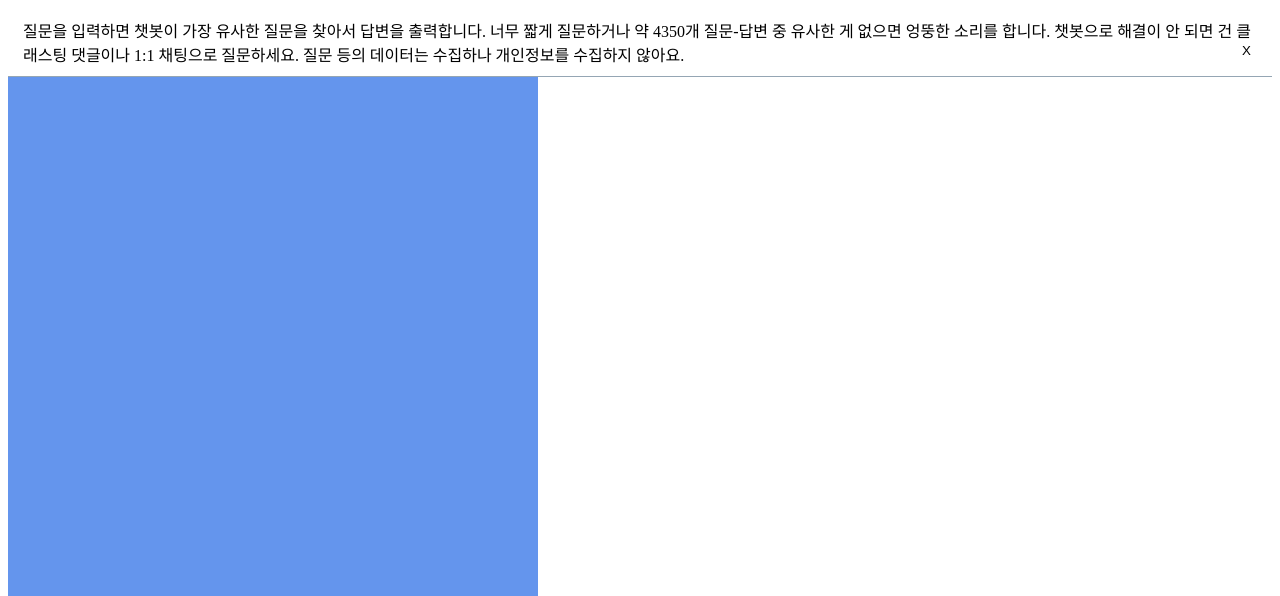
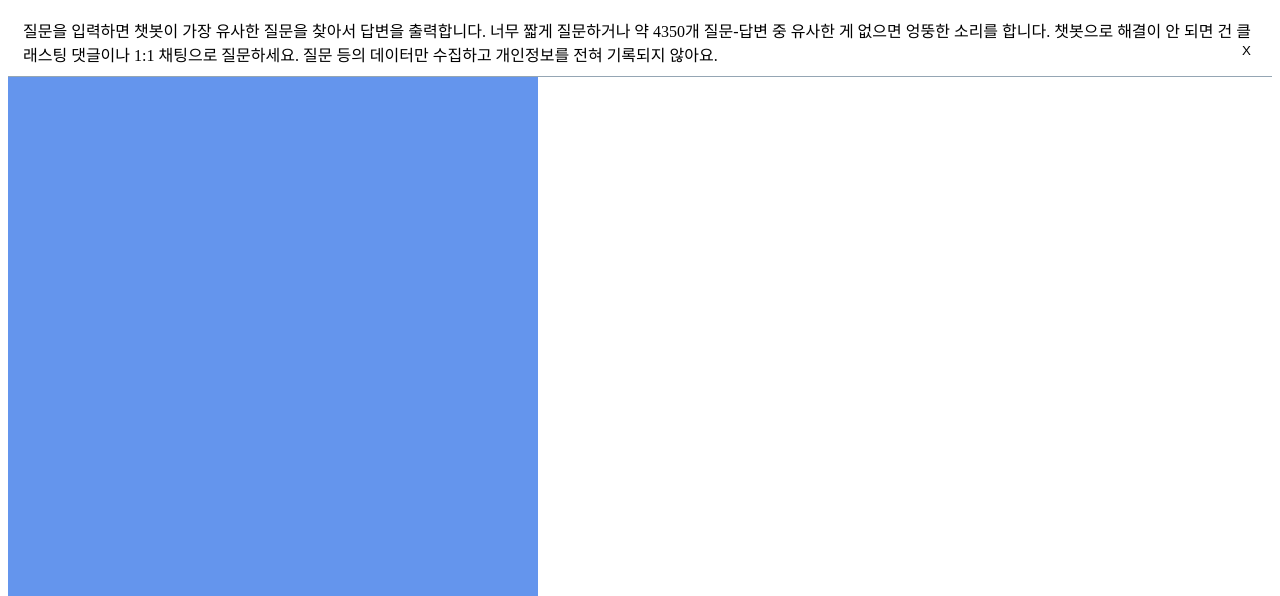
Before and after one commit to kungmo/faq_chatbot_science_3rd, a Python web app: template templates/addresses/chat_test.html in a window 1280 px wide. Shown: the top 596 px of the page. Run offline with Jinja, Linux system fonts and the light colour scheme; the template is opened without the code that fills it, so the values that code supplies are empty.

Commit message:
챗봇 업데이트 10 (챗봇 공지사항 개인정보 수집 없다고 수정) 20200904

```diff
--- a/templates/addresses/chat_test.html
+++ b/templates/addresses/chat_test.html
@@ -19,7 +19,7 @@
 </style>
 <body>
 <div class="chat_header">
-    <span>질문을 입력하면 챗봇이 가장 유사한 질문을 찾아서 답변을 출력합니다. 너무 짧게 질문하거나 약 4350개 질문-답변 중 유사한 게 없으면 엉뚱한 소리를 합니다. 챗봇으로 해결이 안 되면 건 클래스팅 댓글이나 1:1 채팅으로 질문하세요. 질문 등의 데이터는 수집하나 개인정보를 수집하지 않아요.</span>
+    <span>질문을 입력하면 챗봇이 가장 유사한 질문을 찾아서 답변을 출력합니다. 너무 짧게 질문하거나 약 4350개 질문-답변 중 유사한 게 없으면 엉뚱한 소리를 합니다. 챗봇으로 해결이 안 되면 건 클래스팅 댓글이나 1:1 채팅으로 질문하세요. 질문 등의 데이터만 수집하고 개인정보를 전혀 기록되지 않아요.</span>
     <button type="button" id="close_chat_btn" class="close_btn">X</button>
 </div>
 <div id="divbox" class="chat_content"></div>
```
